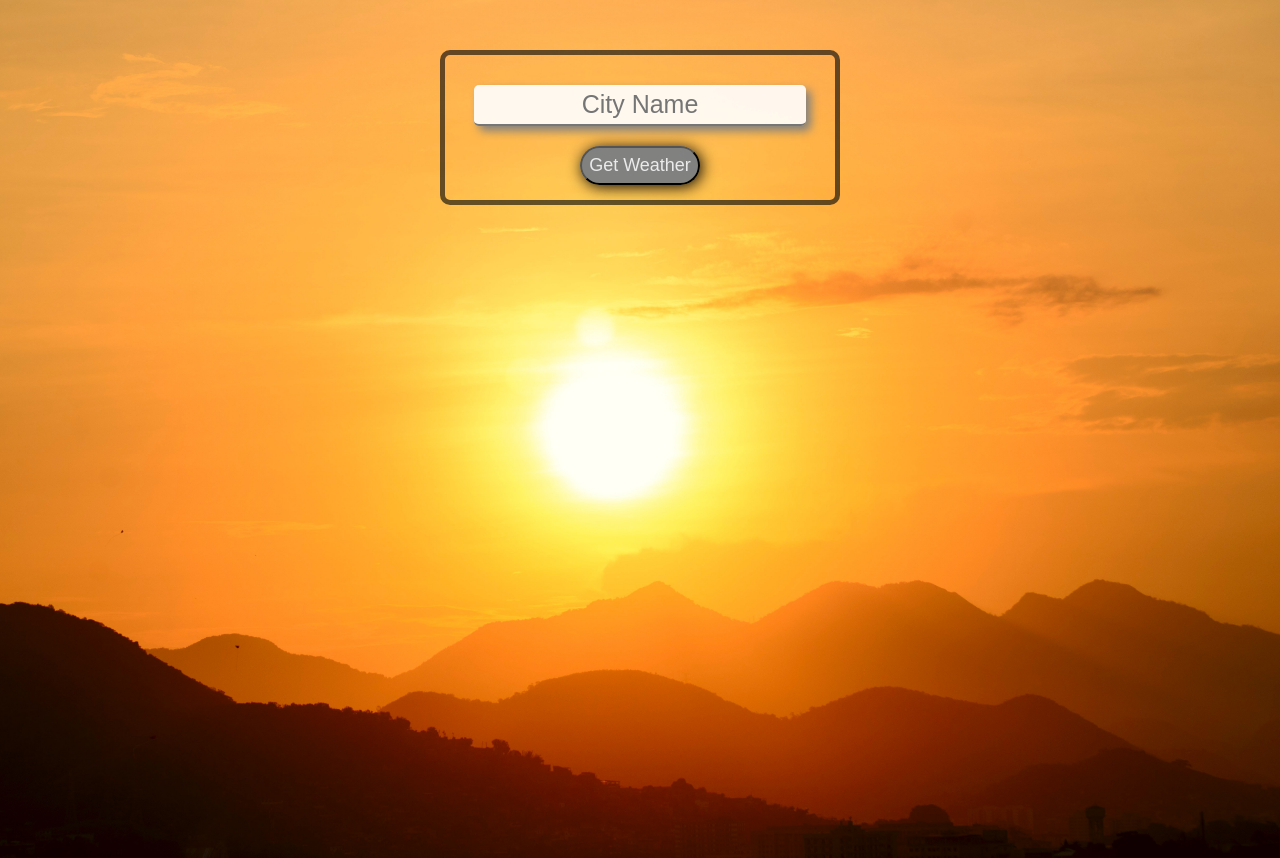
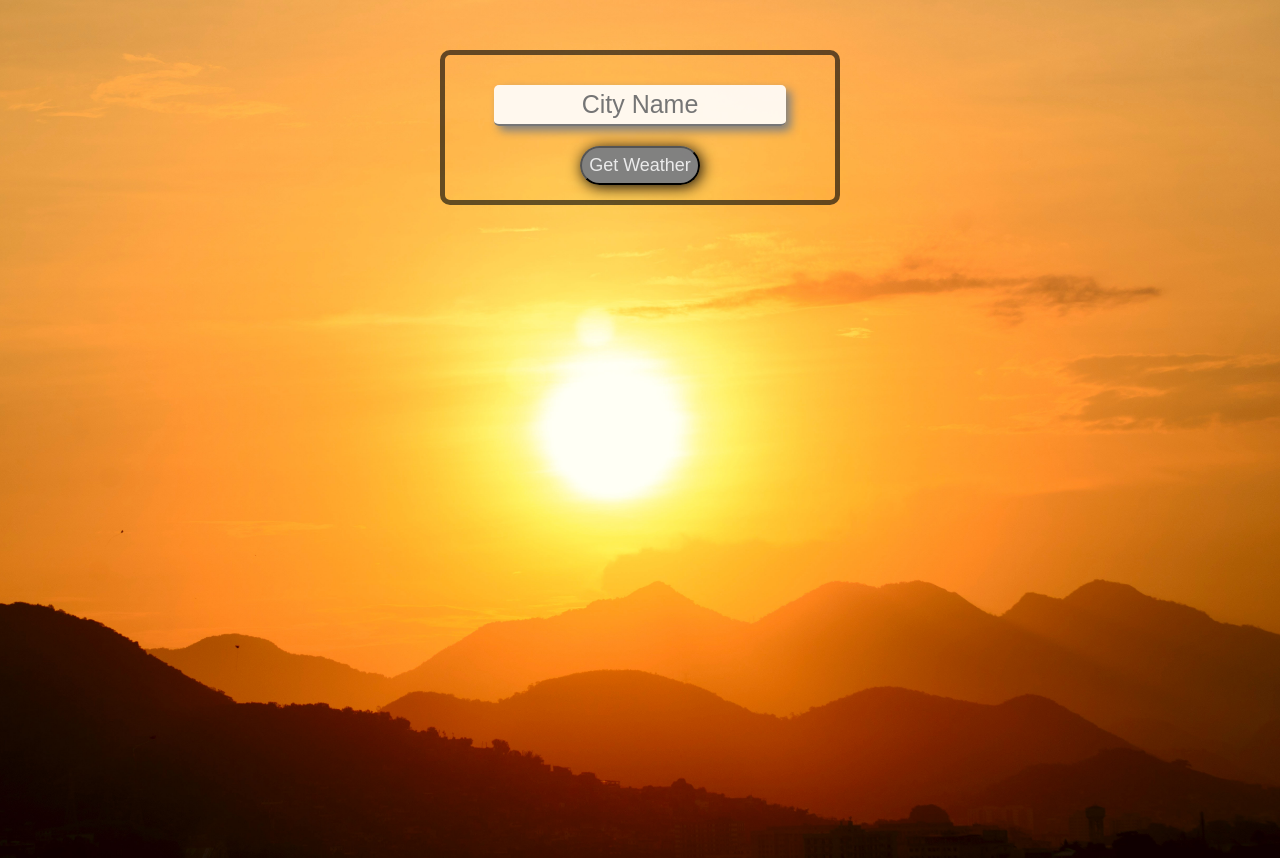
Before and after one commit to anik-75/weather, a plain HTML site: page index.html in a window 1280 px wide. Drawn offline with nearby package versions, Linux system fonts and the light colour scheme.

Commit message:
Update style.css

```diff
--- a/style.css
+++ b/style.css
@@ -23,10 +23,11 @@ body {
 }
 
 #input_text {
-  display: inline-block;
+  display: block;
   border-radius: 5px;
   font-size: 2.5rem;
-  width: 100%;
+  width: 88%;
+  margin: 0 auto;
   padding: 0.5rem;
   margin-top: 3rem;
   text-align: center;
```
